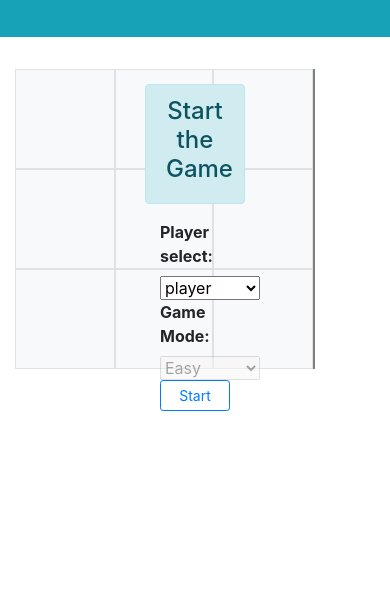
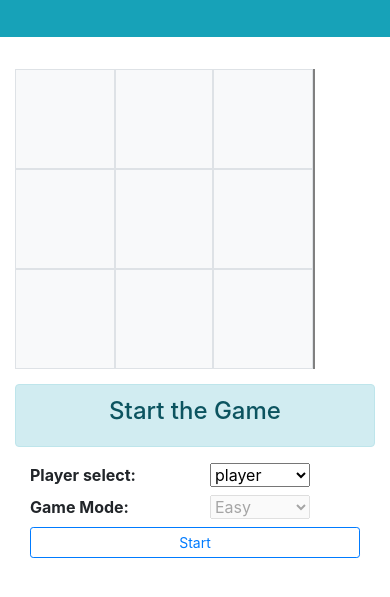
Before and after one commit to rick-ssa/tic-tac-toe, a plain HTML site: page index.html in a window 390 px wide. Shown: the part 83-680 px from the top of the page. Drawn offline with nearby package versions, Linux system fonts and the light colour scheme.

Commit message:
made it responsive

```diff
--- a/index.html
+++ b/index.html
@@ -20,7 +20,7 @@
     <div class="container">
 
         <div class="row">
-            <div class="col-4">
+            <div class="col-sm-12 col-lg-4">
                 <table id="board" class="align-middle">
                     <tr>
                         <td class="cell cell1 border text-dark bg-light" id="0"></td>
@@ -39,7 +39,8 @@
                     </tr>
                 </table>
             </div>
-            <div class="col-4">
+
+            <div class="col-lg-4 col-sm-12">
                 <div id="controller" class="container">
                     <div class="row">
                         <div id="statusContainer" class="col alert alert-info text-center">
```
